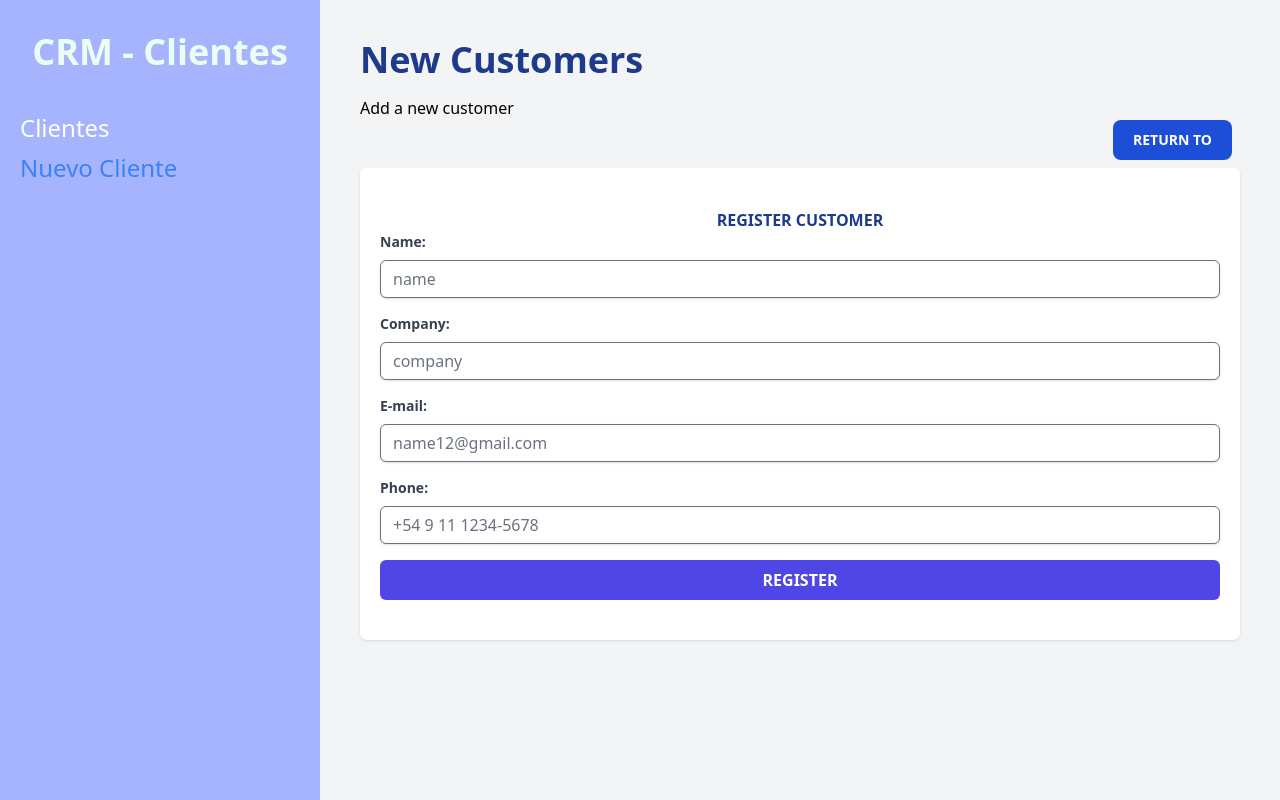
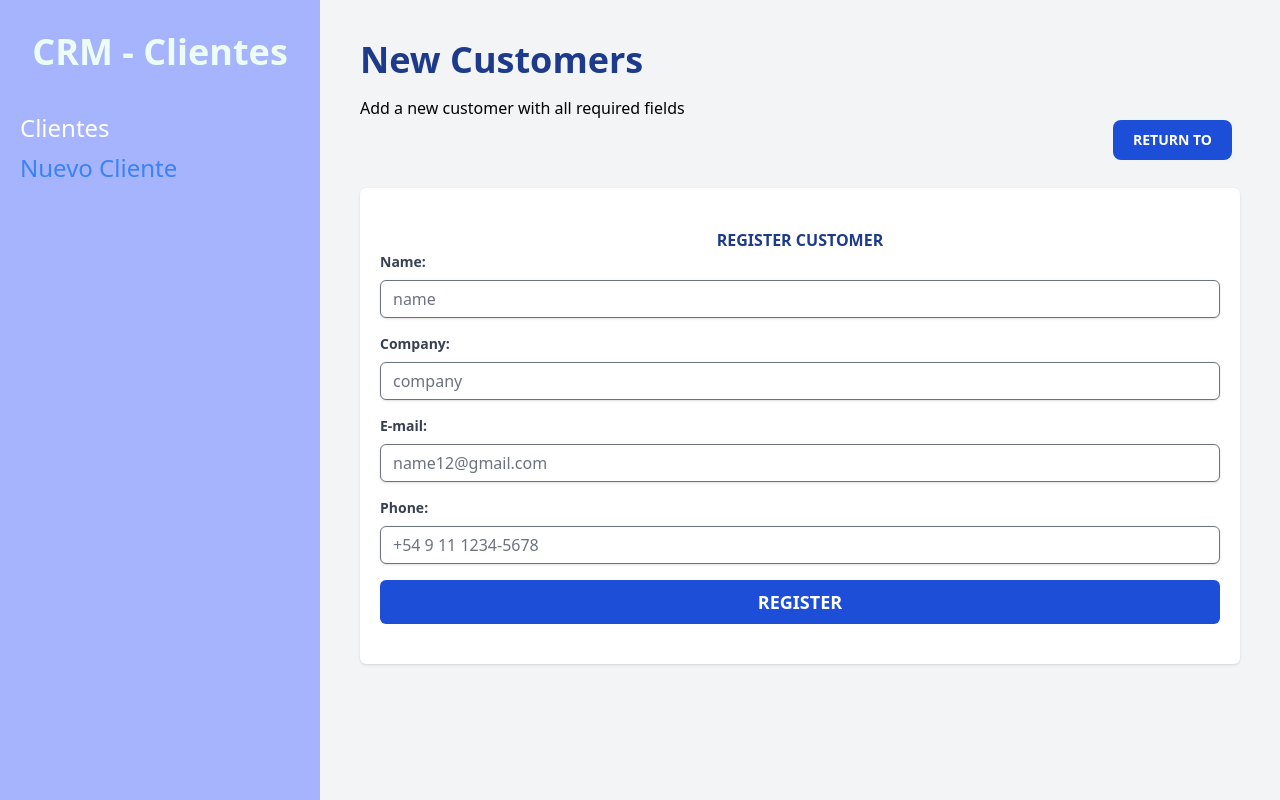
Before and after one commit to miguel8arivera/client-managment, a React (Vite) app: page /new/customer in a window 1280 px wide. Built offline with nearby package versions, Linux system fonts and the light colour scheme.

Commit message:
created-ErrorValidationForm.tsx file, action is implemented and useActionData, useLoaderData

```diff
--- a/src/components/CustomerPageForm.tsx
+++ b/src/components/CustomerPageForm.tsx
@@ -60,13 +60,8 @@ const CustomerPageForm: FC = function () {
           id="phone"
           type="text"
           placeholder="+54 9 11 1234-5678"
-          name="ph"
+          name="phone"
         />
-      </div>
-      <div className="flex justify-center ">
-        <button className="bg-indigo-600 p-2 font-bold uppercase text-white hover:bg-blue-700 w-full rounded-md">
-          Register
-        </button>
       </div>
     </>
   );
--- /dev/null
+++ b/src/components/ErrorValidationForm.tsx
@@ -0,0 +1,17 @@
+import { FC } from 'react';
+
+type ErrorValidationFormProps = {
+  children: React.ReactNode;
+};
+
+const ErrorValidationForm: FC<ErrorValidationFormProps> = function ({
+  children,
+}) {
+  return (
+    <div className="text-center bg-red-600 text-white font-semibold p-4 uppercase m-4 rounded-md">
+      {children}
+    </div>
+  );
+};
+
+export default ErrorValidationForm;
--- a/src/main.tsx
+++ b/src/main.tsx
@@ -4,7 +4,9 @@ import { createBrowserRouter, RouterProvider } from 'react-router-dom';
 import Layout from './components/Layout';
 import './index.css';
 import CustomerPage, { loader as customerLoader } from './pages/CustomerPage';
-import NewCustomerPage from './pages/NewCustomerPage';
+import NewCustomerPage, {
+  action as newCustomerAction,
+} from './pages/NewCustomerPage';
 
 const Router = createBrowserRouter([
   {
@@ -19,6 +21,7 @@ const Router = createBrowserRouter([
       {
         path: 'new/customer',
         element: <NewCustomerPage />,
+        action: newCustomerAction,
       },
     ],
   },
--- a/src/pages/NewCustomerPage.tsx
+++ b/src/pages/NewCustomerPage.tsx
@@ -1,29 +1,75 @@
 import { FC } from 'react';
-import { useNavigate } from 'react-router-dom';
+import { useNavigate, Form, useActionData } from 'react-router-dom';
 import CustomerPageForm from '../components/CustomerPageForm';
+import ErrorValidationForm from '../components/ErrorValidationForm';
+
+interface MiRequest {
+  method: string;
+  url: string;
+  headers: Record<string, string>;
+  body: string;
+  formData: () => Promise<FormData>;
+}
+
+export async function action({ request: request }: { request: MiRequest }) {
+  const formData = await request.formData();
+  const data = Object.fromEntries(formData.entries());
+  const email = formData.get('email');
+
+  const errores = [];
+  if (Object.values(data).includes('')) {
+    errores.push('All fileds are required !!');
+  }
+
+  let regex = new RegExp(
+    "([!#-'*+/-9=?A-Z^-~-]+(.[!#-'*+/-9=?A-Z^-~-]+)*|\"([]!#-[^-~ \t]|(\\[\t -~]))+\")@([!#-'*+/-9=?A-Z^-~-]+(.[!#-'*+/-9=?A-Z^-~-]+)*|[[\t -Z^-~]*])"
+  );
+
+  if (!regex.test(email)) {
+    errores.push('Email is not valid !!');
+  }
+
+  if (Object.keys(errores).length > 0) {
+    return errores;
+  }
+}
 
 const NewCustomerPage: FC = function () {
+  const errores = useActionData();
   const navigate = useNavigate();
   return (
     <div>
       <h2 className="font-black text-4xl text-blue-900">New Customers</h2>
-      <p className="mt-4">Add a new customer</p>
+      <p className="mt-4">Add a new customer with all required fields</p>
       <div className="flex justify-end">
         <button
           type="button"
           className="text-white bg-blue-700 font-bold uppercase hover:bg-blue-800 focus:ring-4 focus:ring-blue-300 rounded-lg text-sm px-5 py-2.5 mr-2 mb-2 dark:bg-blue-600 dark:hover:bg-blue-700 focus:outline-none dark:focus:ring-blue-800"
-          onClick={() => navigate('/')}
+          onClick={() => navigate(-1)}
         >
           Return to
         </button>
       </div>
-      <div className="bg-white shadow rounded-md md:w-4/4 max-auto px-5 py-10">
+      <div className="bg-white shadow rounded-md md:w-4/4  mx-auto px-5 py-10 mt-5 ">
         <p className="text-center font-bold text-blue-900 uppercase">
           Register Customer
         </p>
 
-        <CustomerPageForm />
+        {errores?.length &&
+          errores.map((error, i) => (
+            <ErrorValidationForm key={i}>{error}</ErrorValidationForm>
+          ))}
+
+        <Form method="post" noValidate>
+          <CustomerPageForm />
+          <input
+            type="submit"
+            className="bg-blue-700 p-2 font-bold uppercase text-lg text-white hover:bg-blue-600 w-full rounded-md cursor-pointer"
+            value="Register"
+          />
+        </Form>
       </div>
+      <div className="flex justify-center p-6"></div>
     </div>
   );
 };
```
